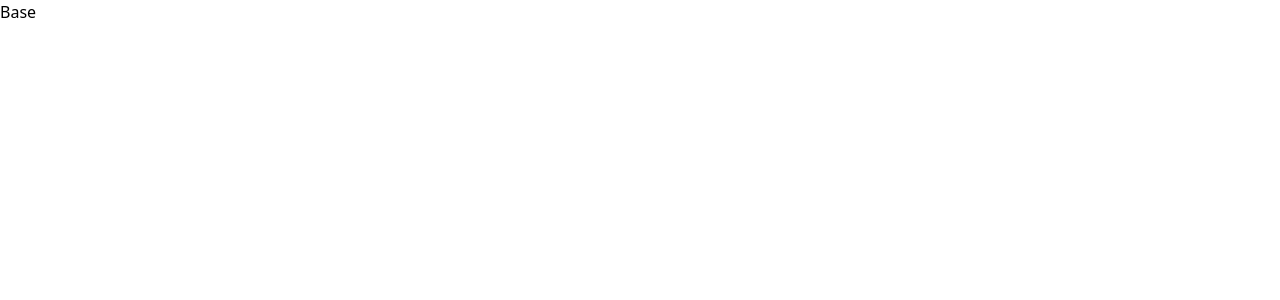
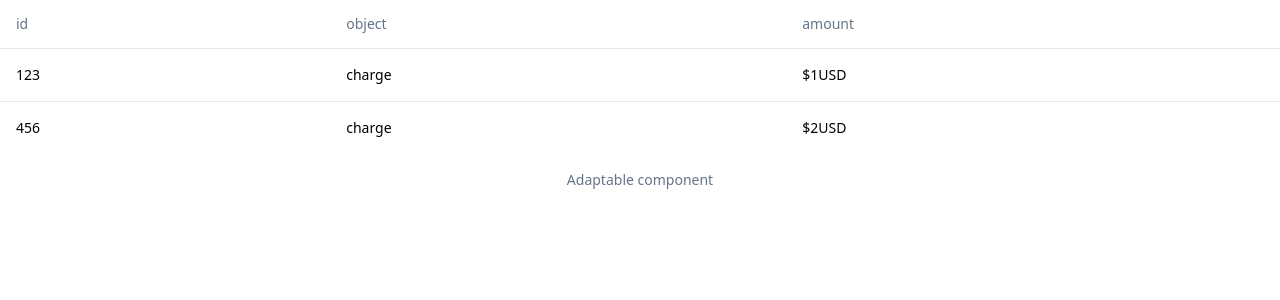
Before and after one commit to emanation-ai/vite-ts-react-shadcn-tw, a React (Vite) app: page / in a window 1280 px wide. Shown: the top 300 px of the page. Built offline with nearby package versions, Linux system fonts and the light colour scheme.

Commit message:
testing adaptable component

```diff
--- a/src/App.tsx
+++ b/src/App.tsx
@@ -1,9 +1,9 @@
+import { TableWrapper } from "./a-components/Table"
+
 function App() {
   return (
     <>
-      <div>
-        Base
-      </div>
+      <TableWrapper></TableWrapper>
     </>
   )
 }
--- /dev/null
+++ b/src/a-adapters/adapter.ts
@@ -0,0 +1,58 @@
+// TODO: Define data shape.
+export interface StripeCharges {
+  object: string
+  data: Record<string, any>[]
+  has_more: boolean
+  url: string
+}
+export interface SpotifySongs {
+  songs: Record<string, any>[]
+}
+export interface OpenWeather {
+  weather: Record<string, any>[]
+}
+export type Response = {
+  api_name: string
+  payload: Record<string, any>
+}
+export type ValidResponse =
+  | {
+      api_name: "Stripe"
+      payload: StripeCharges
+    }
+  | {
+      api_name: "Spotify"
+      payload: SpotifySongs
+    }
+  | {
+      api_name: "OpenWeather"
+      payload: OpenWeather
+    }
+const validApiNames = {
+  Stripe: "Stripe",
+  Spotify: "Spotify",
+  OpenWeather: "OpenWeather",
+}
+export type ValidApiNames = keyof typeof validApiNames
+// typeguard to check that api_name is one of the valid keys
+export const isValid = (response: Response): response is ValidResponse => {
+  // TODO: Validate payload shape with Zod
+  return validApiNames.hasOwnProperty(response.api_name)
+}
+/** Adapts the response to the shape expected by the client.
+ * @param data - The response from the API.
+ * @returns The data in the shape expected by the client.
+ */
+export const adapt = (data: Response) => {
+  if (!isValid(data)) {
+    throw new Error("Invalid response")
+  }
+  switch (data.api_name) {
+    case "Stripe":
+      return data.payload.data
+    case "Spotify":
+      return data.payload.songs
+    case "OpenWeather":
+      return data.payload.weather
+  }
+}
--- /dev/null
+++ b/src/a-adapters/types.ts
@@ -0,0 +1,10 @@
+export namespace Stripe {
+  export interface Charge {
+    id: string
+    object: "charge"
+    amount: number
+    amount_captured: number
+    amount_refunded: number
+    // NOTE: MISSING FIELDS
+  }
+}
--- /dev/null
+++ b/src/a-components/Table.tsx
@@ -0,0 +1,59 @@
+import {
+  Table,
+  TableBody,
+  TableCaption,
+  TableCell,
+  TableHead,
+  TableHeader,
+  TableRow,
+} from "@/components/ui/table"
+import { adapt } from "@/a-adapters/adapter"
+
+const backendResponse = {
+  api_name: "Stripe",
+  payload: {
+    object: "list",
+    data: [
+      {
+        id: "123",
+        object: "charge",
+        amount: "$1USD",
+      },
+      {
+        id: "456",
+        object: "charge",
+        amount: "$2USD",
+      },
+    ],
+    has_more: true,
+    url: "/v1/charges",
+  },
+}
+
+export const TableWrapper = () => {
+  // convert payload to known shape (TODO: define data shape/type)
+  const data = adapt(backendResponse)
+  // improve how object keys are defined, this assumes all are the same shape
+  const keys = Object.keys(data[0])
+  return (
+    <Table>
+      <TableCaption>Adaptable component</TableCaption>
+      <TableHeader>
+        <TableRow>
+          {keys.map((key) => (
+            <TableHead key={key}>{key}</TableHead>
+          ))}
+        </TableRow>
+      </TableHeader>
+      <TableBody>
+        {data.map((value, i) => (
+          <TableRow key={`row-${i}`}>
+            {Object.entries(value).map(([key, value]) => (
+              <TableCell key={key}>{value}</TableCell>
+            ))}
+          </TableRow>
+        ))}
+      </TableBody>
+    </Table>
+  )
+}
--- /dev/null
+++ b/src/components/ui/table.tsx
@@ -0,0 +1,117 @@
+import * as React from "react"
+
+import { cn } from "@/lib/utils"
+
+const Table = React.forwardRef<
+  HTMLTableElement,
+  React.HTMLAttributes<HTMLTableElement>
+>(({ className, ...props }, ref) => (
+  <div className="relative w-full overflow-auto">
+    <table
+      ref={ref}
+      className={cn("w-full caption-bottom text-sm", className)}
+      {...props}
+    />
+  </div>
+))
+Table.displayName = "Table"
+
+const TableHeader = React.forwardRef<
+  HTMLTableSectionElement,
+  React.HTMLAttributes<HTMLTableSectionElement>
+>(({ className, ...props }, ref) => (
+  <thead ref={ref} className={cn("[&_tr]:border-b", className)} {...props} />
+))
+TableHeader.displayName = "TableHeader"
+
+const TableBody = React.forwardRef<
+  HTMLTableSectionElement,
+  React.HTMLAttributes<HTMLTableSectionElement>
+>(({ className, ...props }, ref) => (
+  <tbody
+    ref={ref}
+    className={cn("[&_tr:last-child]:border-0", className)}
+    {...props}
+  />
+))
+TableBody.displayName = "TableBody"
+
+const TableFooter = React.forwardRef<
+  HTMLTableSectionElement,
+  React.HTMLAttributes<HTMLTableSectionElement>
+>(({ className, ...props }, ref) => (
+  <tfoot
+    ref={ref}
+    className={cn(
+      "bg-slate-900 font-medium text-slate-50 dark:bg-slate-50 dark:text-slate-900",
+      className
+    )}
+    {...props}
+  />
+))
+TableFooter.displayName = "TableFooter"
+
+const TableRow = React.forwardRef<
+  HTMLTableRowElement,
+  React.HTMLAttributes<HTMLTableRowElement>
+>(({ className, ...props }, ref) => (
+  <tr
+    ref={ref}
+    className={cn(
+      "border-b transition-colors hover:bg-slate-100/50 data-[state=selected]:bg-slate-100 dark:hover:bg-slate-800/50 dark:data-[state=selected]:bg-slate-800",
+      className
+    )}
+    {...props}
+  />
+))
+TableRow.displayName = "TableRow"
+
+const TableHead = React.forwardRef<
+  HTMLTableCellElement,
+  React.ThHTMLAttributes<HTMLTableCellElement>
+>(({ className, ...props }, ref) => (
+  <th
+    ref={ref}
+    className={cn(
+      "h-12 px-4 text-left align-middle font-medium text-slate-500 [&:has([role=checkbox])]:pr-0 dark:text-slate-400",
+      className
+    )}
+    {...props}
+  />
+))
+TableHead.displayName = "TableHead"
+
+const TableCell = React.forwardRef<
+  HTMLTableCellElement,
+  React.TdHTMLAttributes<HTMLTableCellElement>
+>(({ className, ...props }, ref) => (
+  <td
+    ref={ref}
+    className={cn("p-4 align-middle [&:has([role=checkbox])]:pr-0", className)}
+    {...props}
+  />
+))
+TableCell.displayName = "TableCell"
+
+const TableCaption = React.forwardRef<
+  HTMLTableCaptionElement,
+  React.HTMLAttributes<HTMLTableCaptionElement>
+>(({ className, ...props }, ref) => (
+  <caption
+    ref={ref}
+    className={cn("mt-4 text-sm text-slate-500 dark:text-slate-400", className)}
+    {...props}
+  />
+))
+TableCaption.displayName = "TableCaption"
+
+export {
+  Table,
+  TableHeader,
+  TableBody,
+  TableFooter,
+  TableHead,
+  TableRow,
+  TableCell,
+  TableCaption,
+}
```
